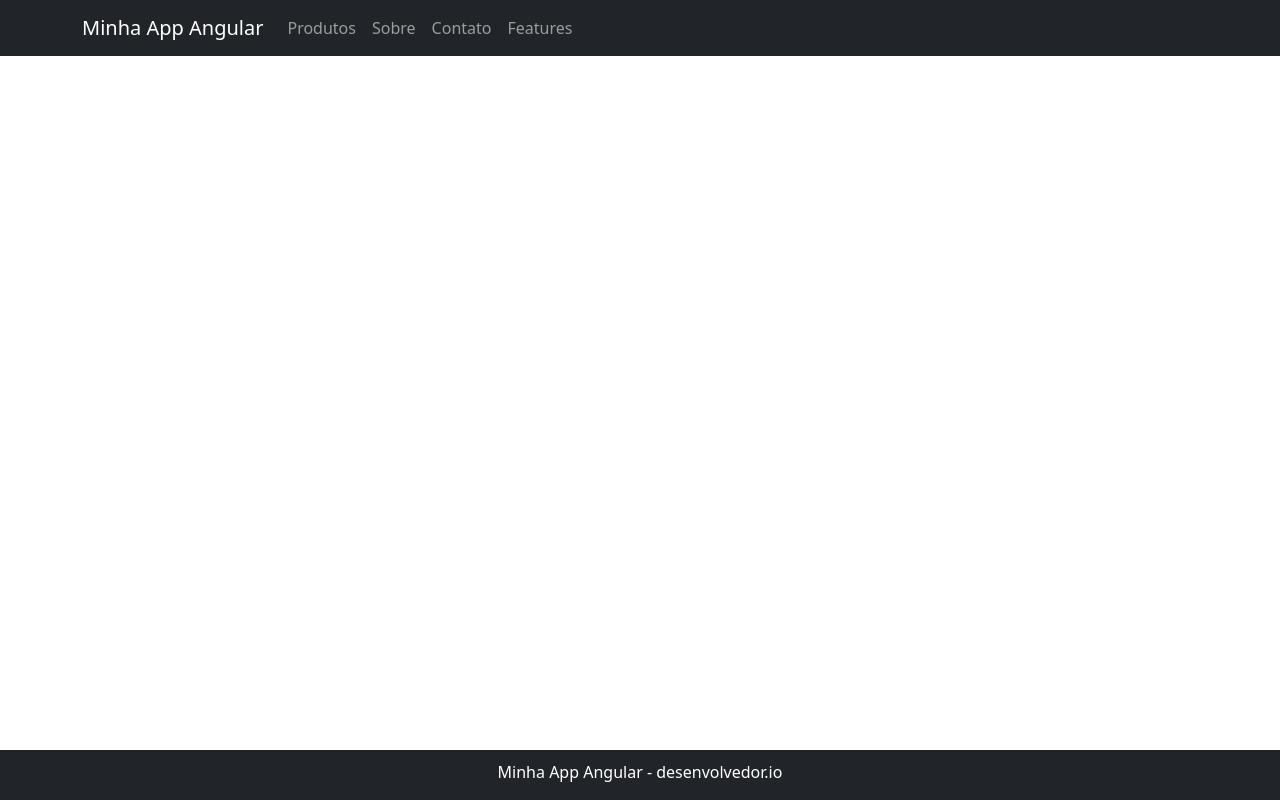
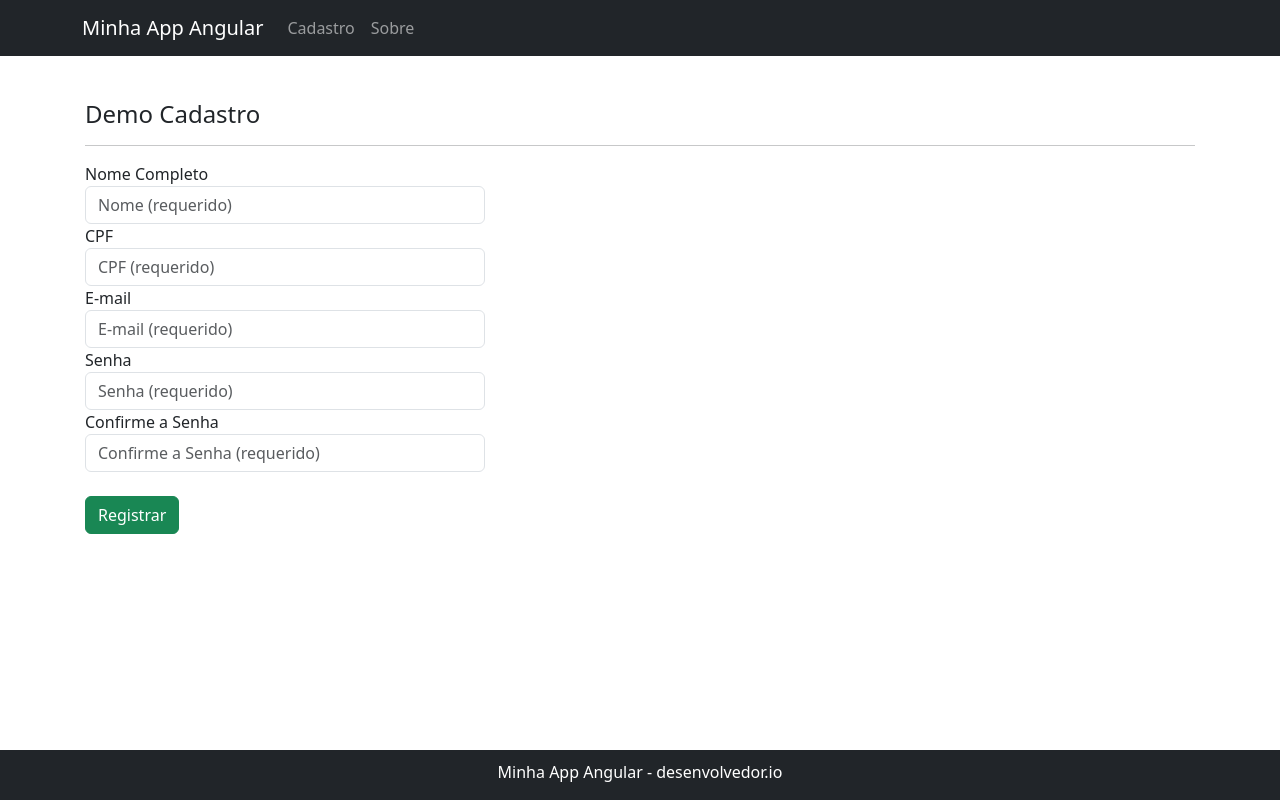
Before and after one commit to IvanGarbi/AngularApp, an Angular app in the folder AngularApp/: page /cadastro in a window 1280 px wide. Before the commit this address led to /. Built offline with nearby package versions, Linux system fonts and the light colour scheme.

Commit message:
FormBuilder

```diff
--- a/AngularApp/src/app/app.routes.ts
+++ b/AngularApp/src/app/app.routes.ts
@@ -2,10 +2,12 @@
 import { HomeComponent } from "./navegacao/home/home.component";
 import { ContatoComponent } from "./institucional/contato/contato.component";
 import { SobreComponent } from "./institucional/sobre/sobre.component";
+import { CadastroComponent } from "./demos/reactiveForms/cadastro/cadastro.component";
 
 export const rootRouterConfig: Routes = [
     { path: '', redirectTo: '/home', pathMatch: 'full' },
     { path: 'home', component: HomeComponent },
     { path: 'contato', component: ContatoComponent },
-    { path: 'sobre', component: SobreComponent }
+    { path: 'sobre', component: SobreComponent },
+    { path: 'cadastro', component: CadastroComponent}
 ];
--- /dev/null
+++ b/AngularApp/src/app/demos/reactiveForms/cadastro/cadastro.component.html
@@ -0,0 +1,51 @@
+<div class="container main-container">
+    <h4>Demo Cadastro</h4>
+    <hr />
+    <form novalidate (ngSubmit)="adicionarUsuario()" [formGroup]="cadastroForm">
+        <div class="form-horizontal">
+
+            <div class="form-group">
+                <label class="col-md-2 control-label" for="nome">Nome Completo</label>
+                <div class="col-md-10">
+                    <input class="form-control" id="nome" type="text" placeholder="Nome (requerido)" formControlName="nome" />
+                </div>
+            </div>
+
+            <div class="form-group">
+                <label class="col-md-2 control-label">CPF</label>
+                <div class="col-md-10">
+                    <input class="form-control" id="cpf" type="text" placeholder="CPF (requerido)" formControlName="cpf"/>
+                </div>
+            </div>
+
+            <div class="form-group">
+                <label class="col-md-2 control-label">E-mail</label>
+                <div class="col-md-10">
+                    <input class="form-control" id="email" type="text" placeholder="E-mail (requerido)" formControlName="email" />
+                </div>
+            </div>
+
+            <div class="form-group">
+                <label class="col-md-2 control-label">Senha</label>
+                <div class="col-md-10">
+                    <input class="form-control" id="senha" type="password" placeholder="Senha (requerido)" formControlName="senha"/>
+                </div>
+            </div>
+
+            <div class="form-group">
+                <label class="col-md-2 control-label">Confirme a Senha</label>
+                <div class="col-md-10">
+                    <input class="form-control" id="senhaConfirmacao" type="password" placeholder="Confirme a Senha (requerido)" formControlName="senhaConfirmacao"/>
+                </div>
+            </div>
+
+            <div class="form-group">
+                <label class="col-md-4 col-md-offset-2"></label>
+                <div class="col-md-10">
+                    <span><button class="btn btn-success" id="Registrar" type="submit">Registrar</button></span>
+                </div>
+            </div>
+
+        </div>
+    </form>
+</div>
--- /dev/null
+++ b/AngularApp/src/app/demos/reactiveForms/cadastro/cadastro.component.ts
@@ -0,0 +1,31 @@
+import { Component, OnInit } from '@angular/core';
+import { FormBuilder, FormGroup} from '@angular/forms';
+
+@Component({
+  selector: 'app-cadastro',
+  templateUrl: './cadastro.component.html'
+})
+
+export class CadastroComponent implements OnInit {
+
+  cadastroForm!: FormGroup;
+  //cadastroForm: FormGroup;
+
+
+  constructor(private fb: FormBuilder) {}
+
+  ngOnInit() {
+    this.cadastroForm = this.fb.group({
+      nome: [''],
+      cpf: [''],
+      email: [''],
+      senha: [''],
+      senhaConfirmacao: ['']
+    });
+  }
+
+  adicionarUsuario() {
+    let x = this.cadastroForm.value;
+  }
+
+}
--- a/AngularApp/src/app/navegacao/menu/menu.component.html
+++ b/AngularApp/src/app/navegacao/menu/menu.component.html
@@ -7,18 +7,21 @@
       </button>
       <div class="collapse navbar-collapse" id="navbarResponsive">
         <ul class="navbar-nav ml-auto">
+          <!-- <li class="nav-item">
+            <a class="nav-link"  [routerLink]="['/produtos']">Produtos</a>
+          </li> -->
           <li class="nav-item">
-            <a class="nav-link"  [routerLink]="['/produtos']">Produtos</a>
+            <a class="nav-link"  [routerLink]="['/cadastro']">Cadastro</a>
           </li>
           <li class="nav-item">
             <a class="nav-link"  [routerLink]="['/sobre']">Sobre</a>
           </li>
-          <li class="nav-item">
+          <!-- <li class="nav-item">
             <a class="nav-link"  [routerLink]="['/contato']">Contato</a>
           </li>
           <li class="nav-item">
               <a class="nav-link" [routerLink]="['/feature-data-binding']">Features</a>
-            </li>
+          </li> -->
         </ul>
       </div>
     </div>
--- a/AngularApp/src/styles.css
+++ b/AngularApp/src/styles.css
@@ -13,3 +13,9 @@
   height: 50px;
   text-align: center;
 }
+
+input,
+select,
+textarea {
+  max-width: 400px;
+}
```
Also changed, not shown: AngularApp/src/app/app.module.ts (+6 -1 lines).
